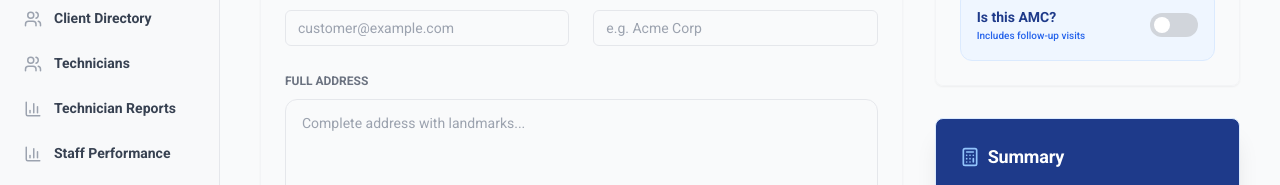
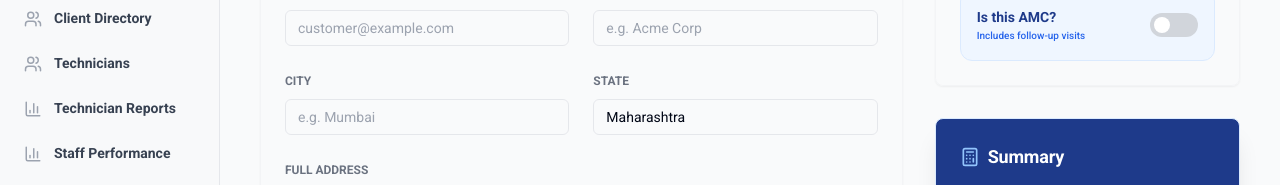
Before and after one commit to adnandoh/Pestcontrol-Crm-Frontend-, a React (Vite) app: page /quotations/create in a window 1280 px wide. Shown: the part 374-559 px from the top of the page. Built offline with nearby package versions, Linux system fonts and the light colour scheme; no server answers; sample sign-in values are in the browser's storage.

Commit message:
Add missing City and State fields to Quotation form

```diff
--- a/src/pages/CreateQuotation.tsx
+++ b/src/pages/CreateQuotation.tsx
@@ -37,7 +37,7 @@ const CreateQuotation: React.FC = () => {
     email: '',
     address: '',
     city: '',
-    state: '',
+    state: 'Maharashtra',
     pincode: '',
     company_name: '',
     contact_person: '',
@@ -225,6 +225,26 @@ const CreateQuotation: React.FC = () => {
                   placeholder="e.g. Acme Corp"
                   value={formData.company_name}
                   onChange={(e) => setFormData({ ...formData, company_name: e.target.value })}
+                  className="bg-gray-50/50 border-gray-200"
+                />
+              </div>
+              <div className="space-y-2">
+                <Label className="text-xs font-bold uppercase text-gray-500">City</Label>
+                <Input
+                  required
+                  placeholder="e.g. Mumbai"
+                  value={formData.city}
+                  onChange={(e) => setFormData({ ...formData, city: e.target.value })}
+                  className="bg-gray-50/50 border-gray-200"
+                />
+              </div>
+              <div className="space-y-2">
+                <Label className="text-xs font-bold uppercase text-gray-500">State</Label>
+                <Input
+                  required
+                  placeholder="e.g. Maharashtra"
+                  value={formData.state}
+                  onChange={(e) => setFormData({ ...formData, state: e.target.value })}
                   className="bg-gray-50/50 border-gray-200"
                 />
               </div>
```
